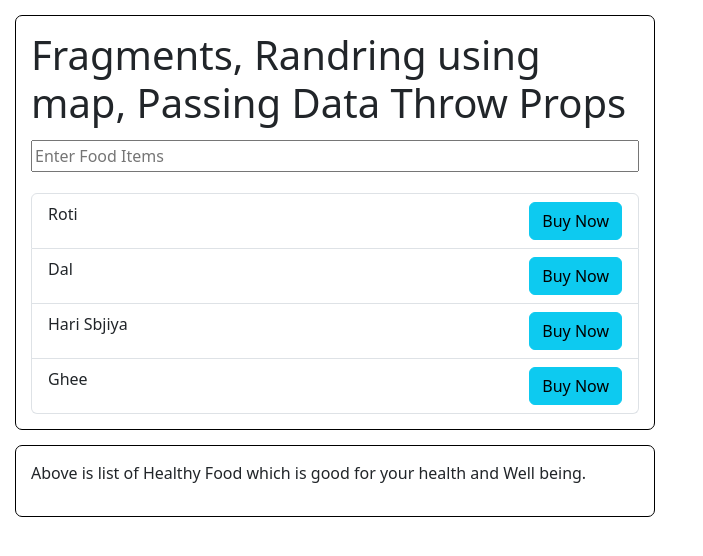
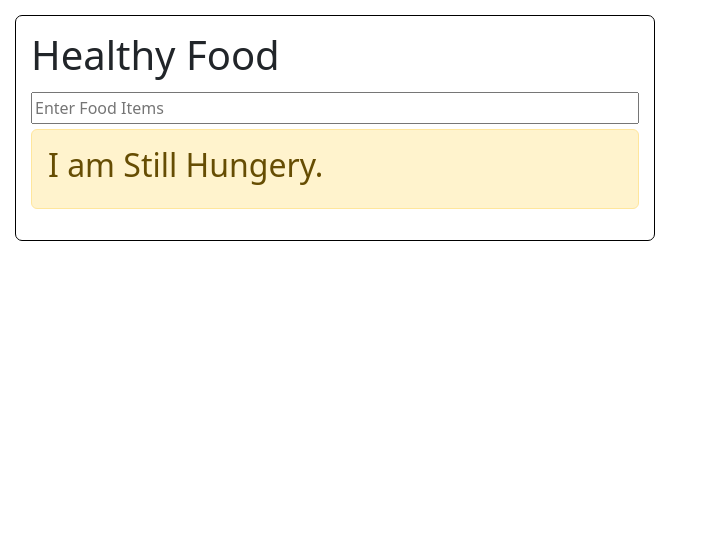
Before and after one commit to durgeshtiwar/Full-Stack-Frontend-Development-Bootcamp, a React (Vite) app in the folder REACT/Exercise_3/: page / in a window 1280 px wide. Shown: the top 556 px of the page, without its empty margins (0-703 px from the left). Built offline with nearby package versions, Linux system fonts and the light colour scheme.

Commit message:
Full Use Of Usestate

```diff
--- a/REACT/Exercise_3/src/App.jsx
+++ b/REACT/Exercise_3/src/App.jsx
@@ -3,27 +3,26 @@ import Container from "./compoenets/Container";
 import FoodInput from "./compoenets/FoodInput";
 import Fooditems from "./compoenets/Fooditems";
 import 'bootstrap/dist/css/bootstrap.min.css';
+import ErrorMessage from "./compoenets/ErrorMessage";
 function App() {
-  let healthItems = ["Roti","Dal","Hari Sbjiya","Ghee"];
-  let [textToShow,setTextToShow] = useState();
-  const changeOnInput = () => {
-    console.log(event.target.value);
-    setTextToShow(event.target.value);
+
+  let [healthItems,sethealthyItems] = useState([]);
+  const changeOnInput = (event) => {
+    if (event.key === 'Enter') {
+      // let newFooditem = event.target.value;
+      let newhealthItems = [...healthItems,(event.target.value)];
+      event.target.value = '';
+      sethealthyItems(newhealthItems);
+    }
   }
-  const buttonWasClicked = ()=>{
-    console.log("Button Clicked");
-  };
+
   return (
     <>
     <Container>
-    <h1>Fragments, Randring using map, Passing Data Throw Props</h1>
+    <h1>Healthy Food</h1>
     <FoodInput changeOnInput={changeOnInput}/>
-    <p>{textToShow}</p>
-    <Fooditems items={healthItems} buttonWasClicked={buttonWasClicked}
-    > </Fooditems>
-    </Container>
-    <Container>
-      <p>Above is list of Healthy Food which is good for your health and Well being.</p>
+    <Fooditems items={healthItems}> </Fooditems>
+    <ErrorMessage items={healthItems}></ErrorMessage>
     </Container>
     </>
   )
--- /dev/null
+++ b/REACT/Exercise_3/src/compoenets/ErrorMessage.jsx
@@ -0,0 +1,8 @@
+const ErrorMessage = ({items})=>{
+  if (items == '') {
+    return <div className="alert alert-warning" role="alert">
+    <h2>I am Still Hungery.</h2>
+  </div>
+  }
+}
+export default ErrorMessage;
--- a/REACT/Exercise_3/src/compoenets/FoodInput.jsx
+++ b/REACT/Exercise_3/src/compoenets/FoodInput.jsx
@@ -2,7 +2,7 @@ import style from "./FoodInput.module.css";
 const FoodInput = ({changeOnInput}) => {
   return <>
   <input className={style.foodInput} type="text" placeholder="Enter Food Items"
-  onChange={changeOnInput}
+  onKeyDown={changeOnInput}
   />
   </>
 }
--- a/REACT/Exercise_3/src/compoenets/Fooditems.jsx
+++ b/REACT/Exercise_3/src/compoenets/Fooditems.jsx
@@ -1,5 +1,5 @@
 import style from "./Fooditems.module.css";
-const foodItems = ({items,buttonWasClicked})=>{
+const foodItems = ({items})=>{
 
   return(
     <>
@@ -7,7 +7,6 @@ const foodItems = ({items,buttonWasClicked})=>{
     {items.map(item =>(
     <li key={item} className="list-group-item">{item}
     <button className={`${style.button} btn btn-info`}
-    onClick={buttonWasClicked}
     >Buy Now</button>
     </li>))}
     </ul>
```
